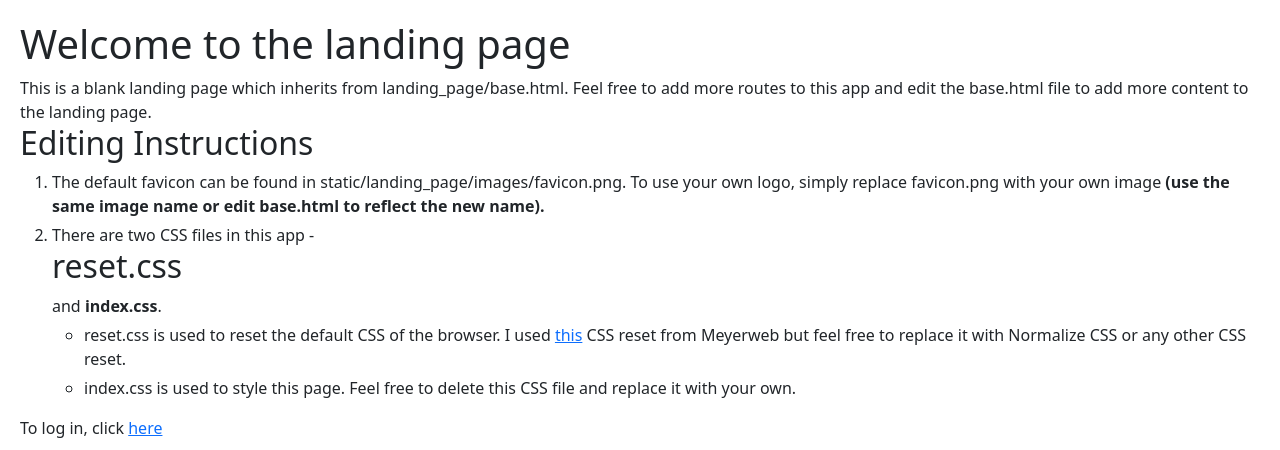
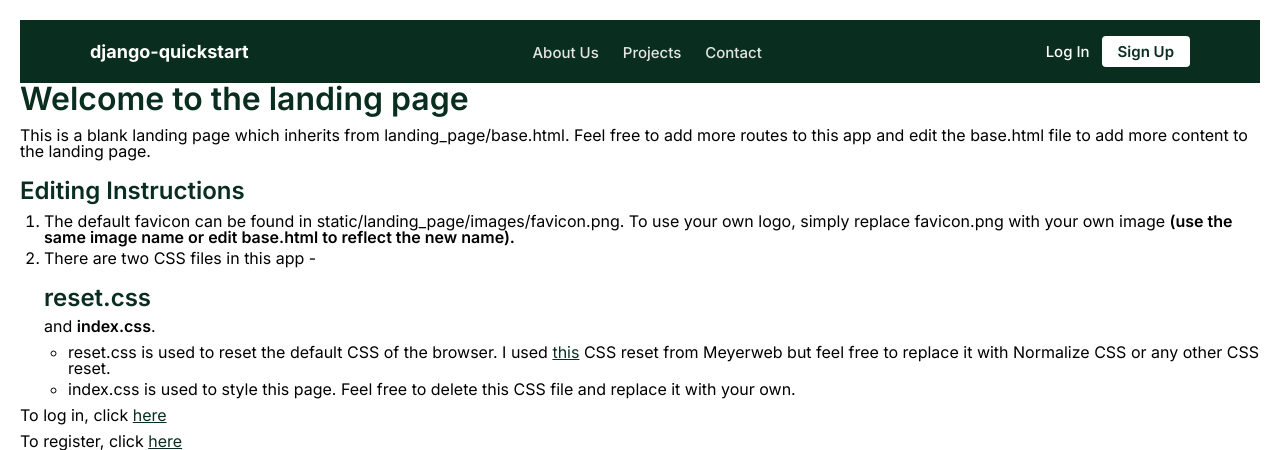
Before and after one commit to 1399999/SwampWorksWebsite, a Django app: page / in a window 1280 px wide. Shown: the top 450 px of the page. Run offline with Django 4.2, Linux system fonts and the light colour scheme.

Commit message:
Adds a navbar

```diff
--- a/src/accounts/templates/accounts/base.html
+++ b/src/accounts/templates/accounts/base.html
@@ -7,11 +7,12 @@
     <meta name="viewport" content="width=device-width, initial-scale=1.0">
     <link rel="shortcut icon" href="{% static 'landing_page/images/favicon.png' %}" type="image/x-icon">
     <link rel="stylesheet" href="{% static 'landing_page/css/reset.css' %}">
+    <link rel="stylesheet" href="{% static 'landing_page/css/navbar.css' %}">
     <link rel="stylesheet" href="{% static 'accounts/css/auth.css' %}">
-    <link rel="stylesheet" href="https://cdn.jsdelivr.net/npm/bootstrap@5.3.3/dist/css/bootstrap.min.css">
     <title>django auth - {% block title%} {% endblock %}</title>
 </head>
 <body>
+    {% include 'partials/navbar.html' %}
     {% block form %}
     {% endblock form %}
 </body>
--- a/src/dashboard/templates/dashboard/base.html
+++ b/src/dashboard/templates/dashboard/base.html
@@ -7,11 +7,12 @@
     <meta name="viewport" content="width=device-width, initial-scale=1.0">
     <link rel="shortcut icon" href="{% static 'landing_page/images/favicon.png' %}" type="image/x-icon">
     <link rel="stylesheet" href="{% static 'landing_page/css/reset.css' %}">
+    <link rel="stylesheet" href="{% static 'landing_page/css/navbar.css' %}">
     <link rel="stylesheet" href="{% static 'dashboard/css/dashboard.css' %}">
-    <link rel="stylesheet" href="https://cdn.jsdelivr.net/npm/bootstrap@5.3.3/dist/css/bootstrap.min.css">
     <title>dashboard</title>
 </head>
 <body>
+    {% include 'partials/navbar.html' %}
     {% block content %}
     {% endblock content %}
 </body>
--- /dev/null
+++ b/src/landing_page/static/landing_page/css/navbar.css
@@ -0,0 +1,74 @@
+.site-navbar {
+    width: 100%;
+    background-color: #092e20;
+    font-family: var(--primary-font, 'Inter', sans-serif);
+}
+
+.navbar-inner {
+    max-width: 1100px;
+    margin: 0 auto;
+    padding: 16px 24px;
+    display: flex;
+    align-items: center;
+    justify-content: space-between;
+    flex-wrap: wrap;
+    gap: 12px;
+}
+
+.navbar-brand {
+    color: #ffffff;
+    font-weight: 700;
+    font-size: 18px;
+    text-decoration: none;
+}
+
+.navbar-links {
+    list-style: none;
+    display: flex;
+    gap: 24px;
+    margin: 0;
+    padding: 0;
+}
+
+.navbar-links li a {
+    color: #e5e5e5;
+    text-decoration: none;
+    font-size: 15px;
+    font-weight: 500;
+}
+
+.navbar-links li a:hover {
+    color: #ffffff;
+    text-decoration: underline;
+}
+
+.navbar-auth {
+    display: flex;
+    align-items: center;
+    gap: 12px;
+}
+
+.navbar-login {
+    color: #ffffff;
+    text-decoration: none;
+    font-size: 15px;
+    font-weight: 500;
+}
+
+.navbar-login:hover {
+    text-decoration: underline;
+}
+
+.navbar-signup {
+    background-color: #ffffff;
+    color: #092e20;
+    text-decoration: none;
+    font-size: 15px;
+    font-weight: 600;
+    padding: 8px 16px;
+    border-radius: 4px;
+}
+
+.navbar-signup:hover {
+    background-color: #e5e5e5;
+}
--- /dev/null
+++ b/src/landing_page/templates/landing_page/about.html
@@ -0,0 +1,4 @@
+{% extends 'landing_page/base.html' %}
+{% load static %}
+{% block content %}
+{% endblock content %}
--- a/src/landing_page/templates/landing_page/base.html
+++ b/src/landing_page/templates/landing_page/base.html
@@ -5,15 +5,14 @@
     <meta charset="UTF-8">
     <meta http-equiv="X-UA-Compatible" content="IE=edge">
     <meta name="viewport" content="width=device-width, initial-scale=1.0">
-        <link rel="shortcut icon"
-              href="{% static 'landing_page/images/favicon.png' %}"
-              type="image/x-icon">
+    <link rel="shortcut icon" href="{% static 'landing_page/images/favicon.png' %}" type="image/x-icon">
     <link rel="stylesheet" href="{% static 'landing_page/css/reset.css' %}">
+    <link rel="stylesheet" href="{% static 'landing_page/css/navbar.css' %}">
     <link rel="stylesheet" href="{% static 'landing_page/css/index.css' %}">
-        <link rel="stylesheet" href="https://cdn.jsdelivr.net/npm/bootstrap@5.3.3/dist/css/bootstrap.min.css">
     <title>django template</title>
 </head>
 <body>
+    {% include 'partials/navbar.html' %}
     {% block content %}
     {% endblock content %}
 </body>
--- /dev/null
+++ b/src/landing_page/templates/landing_page/contact.html
@@ -0,0 +1,4 @@
+{% extends 'landing_page/base.html' %}
+{% load static %}
+{% block content %}
+{% endblock content %}
--- /dev/null
+++ b/src/landing_page/templates/landing_page/projects.html
@@ -0,0 +1,4 @@
+{% extends 'landing_page/base.html' %}
+{% load static %}
+{% block content %}
+{% endblock content %}
--- /dev/null
+++ b/src/landing_page/templates/partials/navbar.html
@@ -0,0 +1,17 @@
+{% load static %}
+<nav class="site-navbar">
+    <div class="navbar-inner">
+        <a href="{% url 'landing_page:index' %}" class="navbar-brand">django-quickstart</a>
+
+        <ul class="navbar-links">
+            <li><a href="{% url 'landing_page:about' %}">About Us</a></li>
+            <li><a href="{% url 'landing_page:projects' %}">Projects</a></li>
+            <li><a href="{% url 'landing_page:contact' %}">Contact</a></li>
+        </ul>
+
+        <div class="navbar-auth">
+            <a href="{% url 'accounts:login' %}" class="navbar-login">Log In</a>
+            <a href="{% url 'accounts:register' %}" class="navbar-signup">Sign Up</a>
+        </div>
+    </div>
+</nav>
--- a/src/landing_page/urls.py
+++ b/src/landing_page/urls.py
@@ -4,5 +4,8 @@
 app_name = 'landing_page'
 
 urlpatterns = [
-    path('', views.index, name='index')
+    path('', views.index, name='index'),
+    path('about/', views.about, name='about'),
+    path('projects/', views.projects, name='projects'),
+    path('contact/', views.contact, name='contact'),
 ]
--- a/src/landing_page/views.py
+++ b/src/landing_page/views.py
@@ -4,5 +4,13 @@
 def index(request):
     return render(request, 'landing_page/index.html')
 
+def about(request):
+    return render(request, 'landing_page/about.html')
+
+def projects(request):
+    return render(request, 'landing_page/projects.html')
+
+def contact(request):
+    return render(request, 'landing_page/contact.html')
 
 #Add other views here
```
Lines whose indentation alone changed are shown as unchanged.
